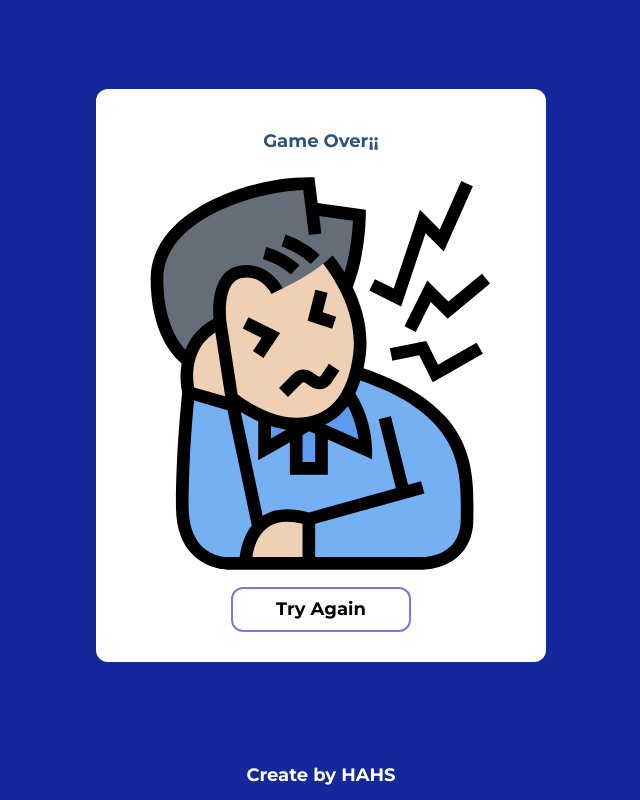
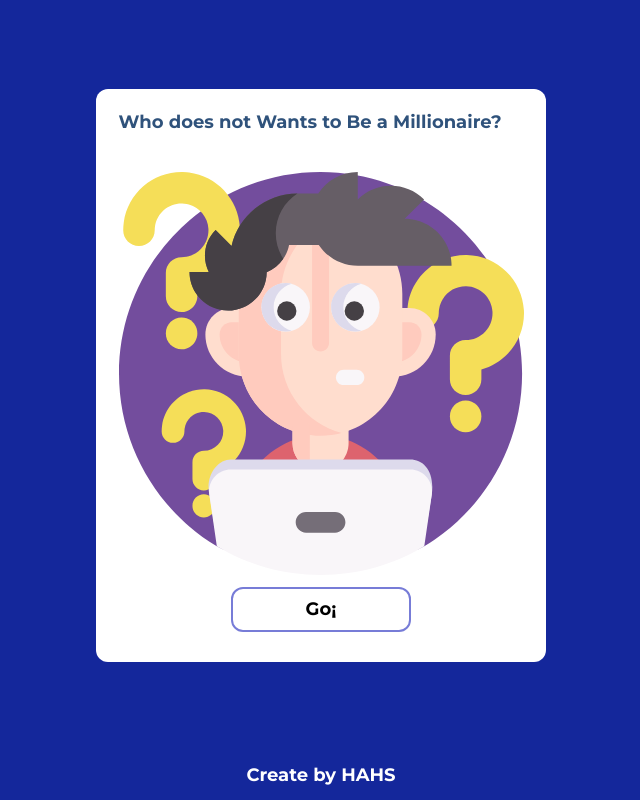
Before and after one commit to hahs-92/myTriviaApp, a React (Create React App) app: page / in a window 1280 px wide. Shown: the whole page, without its empty margins (319-959 px from the left). Built offline with nearby package versions, Linux system fonts and the light colour scheme.

Commit message:
render props to Card

```diff
--- a/src/App.tsx
+++ b/src/App.tsx
@@ -1,37 +1,82 @@
-import React from 'react';
+import React, { useState} from 'react'
 //styles
 import { AppWrapper } from './styles/AppStyles'
 //components
 import Card from './components/Card'
 import CardCover from './components/CardCover'
-import CardInfo from './components/CardInfo';
+import CardRegister from './components/CardRegister';
 import CardQuestion from './components/CardQuestion';
 import OptionItem from './components/OptionItem';
 import CardScore from './components/CardScore';
 import CardGameOver from './components/CardGameOver';
+import Button from './components/Button';
 
 function App() {
+  const [ start, setStart ] = useState(true)
+  const [ startGame, setStartGame ] = useState(false)
+  const [ gameOver, setGameOver ] = useState(false)
+  const [ isLogin, setIsLogin ] = useState(false)
+  const [ userName, setUserName] = useState<string | null>(null)
+  const [ userAnswer, setUserAnswer ] = useState<string | null>(null)
+  const [ round, setRound ] = useState(0)
+  const [ correctAnswer, setCorrectAnswer] = useState<string | null>(null)
+
+
+  const onStartGame = () => {
+    setIsLogin(true)
+    setStartGame(true)
+  }
+
+  const onHandleLogin = (e: React.ChangeEvent<HTMLInputElement>) => {
+    const user = e.target.value
+    setUserName(user)
+  }
+
+  const handleUserAnswer = (e:React.MouseEvent<HTMLLIElement> ) => {
+    const answerUser = e.currentTarget.getAttribute('value') as string
+    setUserAnswer(answerUser)
+  }
+
+
   return (
     <AppWrapper>
-      {/* Body */}
       <main className='Main'>
-        <Card >
-          {/* <CardCover /> */}
-          {/* <CardInfo /> */}
-          {/* <CardQuestion
-            title='Cual es la capital de  Estados Unidos de America?'
-            questions={['1','2','3','4']}
-            render= { (answer, index) => (
-              <OptionItem key={index} index={ index } option='COLOMBIA' />
-            )}
-          /> */}
+        <Card
+          start={ start }
+          isLogin = { isLogin }
+          startGame= { startGame }
+          onStart= { () => (
+            <CardCover >
+              <Button title='Go¡' cb={ () => setStart(false)} isActive={true } />
+            </CardCover >
+          )}
+          onRegister= { () =>(
+            <CardRegister inputValue={userName} cb={ onHandleLogin }>
+              <Button title='Start' cb={ onStartGame } isActive={!!userName }/>
+            </CardRegister>
+          )}
+          onQuestion={ () => (
+            <CardQuestion
+              title='Cual es la capital de  Estados Unidos de America?'
+              questions={['a','b','c','d']}
+              userAnswer={ userAnswer }
+              render= { (answer, index) => (
+                <OptionItem
+                  key={index}
+                  index={ index }
+                  option='COLOMBIA'
+                  value={ answer}
+                  cb={ handleUserAnswer }
+                />
+              )}
+            />
+          )}
+        >
           {/* <CardScore /> */}
-          <CardGameOver />
+          {/* <CardGameOver /> */}
         </Card>
       </main>
 
-
-      {/* Footer */}
       <footer className='Footer'>
         Create by HAHS
       </footer>
--- a/src/components/Button.tsx
+++ b/src/components/Button.tsx
@@ -3,12 +3,15 @@ import React from "react"
 import { ButtonWrapper } from '../styles/components/ButtonStyles'
 
 type ButtonProps = {
-    title: string
+    title: string,
+    isActive: boolean
+    cb?: ( ) => void
 }
 
-const Button: React.FC<ButtonProps> = ({title}) => {
+const Button: React.FC<ButtonProps> = ({title,isActive, cb}) => {
+
     return (
-        <ButtonWrapper>{ title }</ButtonWrapper>
+        <ButtonWrapper  isActive={isActive} onClick={ cb }>{ title }</ButtonWrapper>
     )
 }
 
--- a/src/components/Card.tsx
+++ b/src/components/Card.tsx
@@ -3,13 +3,28 @@ import React from 'react'
 import { CardWrapper } from '../styles/components/CardStyles'
 
 type CardProps = {
-    children: React.ReactChild
+    start:  boolean
+    isLogin: boolean
+    startGame: boolean
+    onStart: () => React.ReactNode | JSX.Element[]
+    onRegister: () => React.ReactNode
+    onQuestion: () => React.ReactNode
 }
 
-const Card: React.FC<CardProps> = ({ children }) => {
+const Card: React.FC<CardProps> = ({
+    start,
+    onStart ,
+    isLogin,
+    onRegister,
+    startGame,
+    onQuestion
+}) => {
+
     return(
         <CardWrapper>
-            { children }
+            { !startGame && start  && onStart() }
+            { !startGame && !isLogin && !start && onRegister() }
+            { isLogin && startGame && onQuestion() }
         </CardWrapper>
     )
 }
--- a/src/components/CardCover.tsx
+++ b/src/components/CardCover.tsx
@@ -3,8 +3,13 @@ import { CardCoverWrapper } from '../styles/components/CardCoverStyles'
 import coverImg from '../assets/newbie.svg'
 //components
 import Button from './Button'
+import { Children } from 'react'
 
-const CoverCard = () => {
+type CoverCardProps = {
+    children?: React.ReactChild
+}
+
+const CoverCard: React.FC<CoverCardProps> = ({children}) => {
     return(
         <CardCoverWrapper>
             <section>
@@ -16,7 +21,7 @@ const CoverCard = () => {
             </section>
 
             <section className='ButtonWrapper'>
-                <Button title='Go¡¡'/>
+              { children }
             </section>
         </CardCoverWrapper>
     )
--- a/src/components/CardGameOver.tsx
+++ b/src/components/CardGameOver.tsx
@@ -1,5 +1,5 @@
 //components
-import Button from "./Button"
+// import Button from "./Button"
 //assets
 import gameOverImg from '../assets/gameover.svg'
 //styles
@@ -17,7 +17,7 @@ const CardGameOver = () => {
             </section>
 
             <section className='ButtonWrapper'>
-                <Button title='Try Again'/>
+                {/* <Button title='Try Again'/> */}
             </section>
         </CardGameOverWrapper>
     )
--- a/src/components/CardQuestion.tsx
+++ b/src/components/CardQuestion.tsx
@@ -1,19 +1,26 @@
+import React from 'react'
 //styles
-import React, { Children } from 'react'
 import { CardQuestionWrapper } from '../styles/components/CardQuestionStyles'
 //components
-import Button from "./Button"
+import Button from './Button'
 
 
 type CardQuestionProps = {
     title: string,
     questions: string[],
+    userAnswer: string | null
     render: (answer: string, index: number) => JSX.Element
     children?: | React.ReactChild
-
 }
 
-const CardQuestion:React.FC<CardQuestionProps> = ({title, children, questions, render}) => {
+const CardQuestion:React.FC<CardQuestionProps> = ({
+    title,
+    children,
+    userAnswer,
+    questions,
+    render
+}) => {
+
     return(
         <CardQuestionWrapper>
             <section className='QuestionWrapper'>
@@ -28,7 +35,10 @@ const CardQuestion:React.FC<CardQuestionProps> = ({title, children, questions, r
             </section>
 
             <section className='ButtonWrapper'>
-                <Button title='Next'/>
+              <Button
+                title='Next'
+                isActive={ !!userAnswer }
+              />
             </section>
         </CardQuestionWrapper>
     )
--- /dev/null
+++ b/src/components/CardRegister.tsx
@@ -0,0 +1,35 @@
+//assest
+import React from 'react'
+import imgInfo from '../assets/question.svg'
+//styles
+import  { CardRegisterWrapper } from '../styles/components/CardRegisterStyles'
+//componentes
+import Button from './Button'
+
+type CardRegisterProps = {
+    inputValue: string | null
+    cb?: (e:React.ChangeEvent<HTMLInputElement>) => void
+    children?: React.ReactChild
+}
+
+const CardRegister: React.FC<CardRegisterProps> = ({children,inputValue,cb}) => {
+    return(
+        <CardRegisterWrapper>
+            <section className='ImageWrapper'>
+                <img src={ imgInfo } alt="avatar-info" />
+            </section>
+
+            <section className='FormWrapper'>
+                <form onSubmit={ (e) => e.preventDefault()}>
+                    <input type="text" placeholder='userName' onChange={ cb } />
+                </form>
+            </section>
+
+            <section className='ButtonWrapper'>
+                { children }
+            </section>
+        </CardRegisterWrapper>
+    )
+}
+
+export default CardRegister
--- a/src/components/CardScore.tsx
+++ b/src/components/CardScore.tsx
@@ -23,7 +23,7 @@ const CardScore = () => {
             </section>
 
             <section className='ButtonWrapper'>
-                <Button title='Continue'/>
+                {/* <Button title='Continue'/> */}
             </section>
         </CardScoreWrapper>
     )
--- a/src/components/OptionItem.tsx
+++ b/src/components/OptionItem.tsx
@@ -1,16 +1,19 @@
 //styles
+import React from 'react'
 import { OptionItemWrapper } from '../styles/components/OptionItem'
 
 enum letterOptions {'A','B','C','D'}
 
 type OptionItemProps = {
     index: number,
-    option: string
+    option: string,
+    value: string,
+    cb?: (e: React.MouseEvent<HTMLLIElement>) => void
 }
 
-const OptionItem: React.FC<OptionItemProps> = ({index, option}) => {
+const OptionItem: React.FC<OptionItemProps> = ({index, option, value, cb }) => {
     return(
-        <OptionItemWrapper>
+        <OptionItemWrapper value={value} onClick={ cb }>
             <section className='Option'>
                 <h3>{ letterOptions[index]}</h3>
             </section>
--- a/src/styles/components/ButtonStyles.ts
+++ b/src/styles/components/ButtonStyles.ts
@@ -2,7 +2,11 @@ import styled from "styled-components";
 //Global variables
 import { GlobalVariables } from '../GlobalStyles'
 
-export const ButtonWrapper = styled.button `
+type ButtonProps = {
+    isActive?: boolean
+}
+
+export const ButtonWrapper = styled.button<ButtonProps> `
     width: 100%;
     max-width: 180px;
     height: 45px;
@@ -12,6 +16,11 @@ export const ButtonWrapper = styled.button `
     font-size: 1.8rem;
     font-family: 'Montserrat', sans-serif;
     cursor: pointer;
+    display: ${({isActive}) =>
+        isActive
+            ? 'block'
+            : 'none'
+    };
 
     &:hover {
         background-color: ${ GlobalVariables.orange };
--- a/src/styles/components/CardInfoStyles.ts
+++ b/src/styles/components/CardRegisterStyles.ts
@@ -2,7 +2,7 @@ import styled from "styled-components";
 //Global variables
 import { GlobalVariables } from '../GlobalStyles'
 
-export const CardInfoWrapper = styled.article `
+export const CardRegisterWrapper = styled.article `
     display: grid;
     grid-template: 200px 1fr 60px / 1fr;
     height: 100%;
```
Also changed, not shown: src/components/CardInfo.tsx (deleted, +0 -29 lines).
